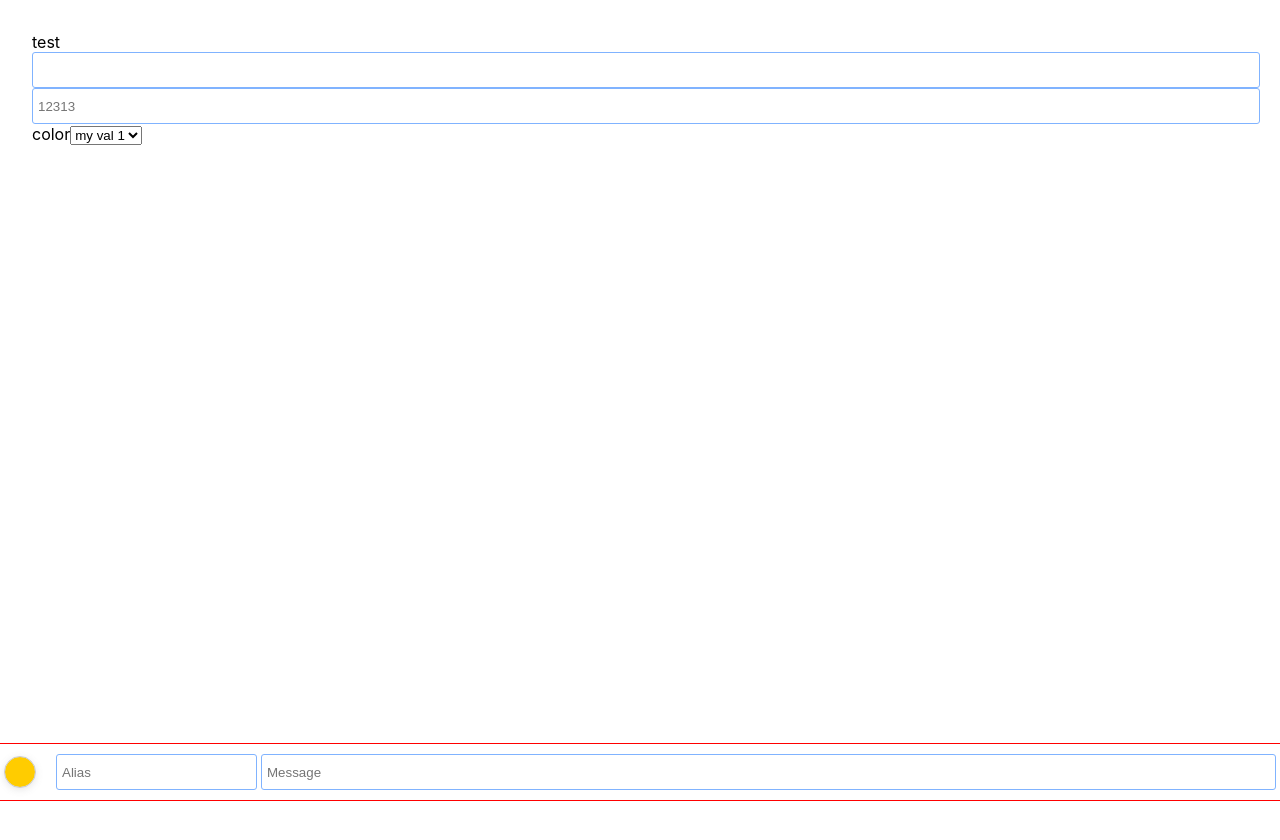
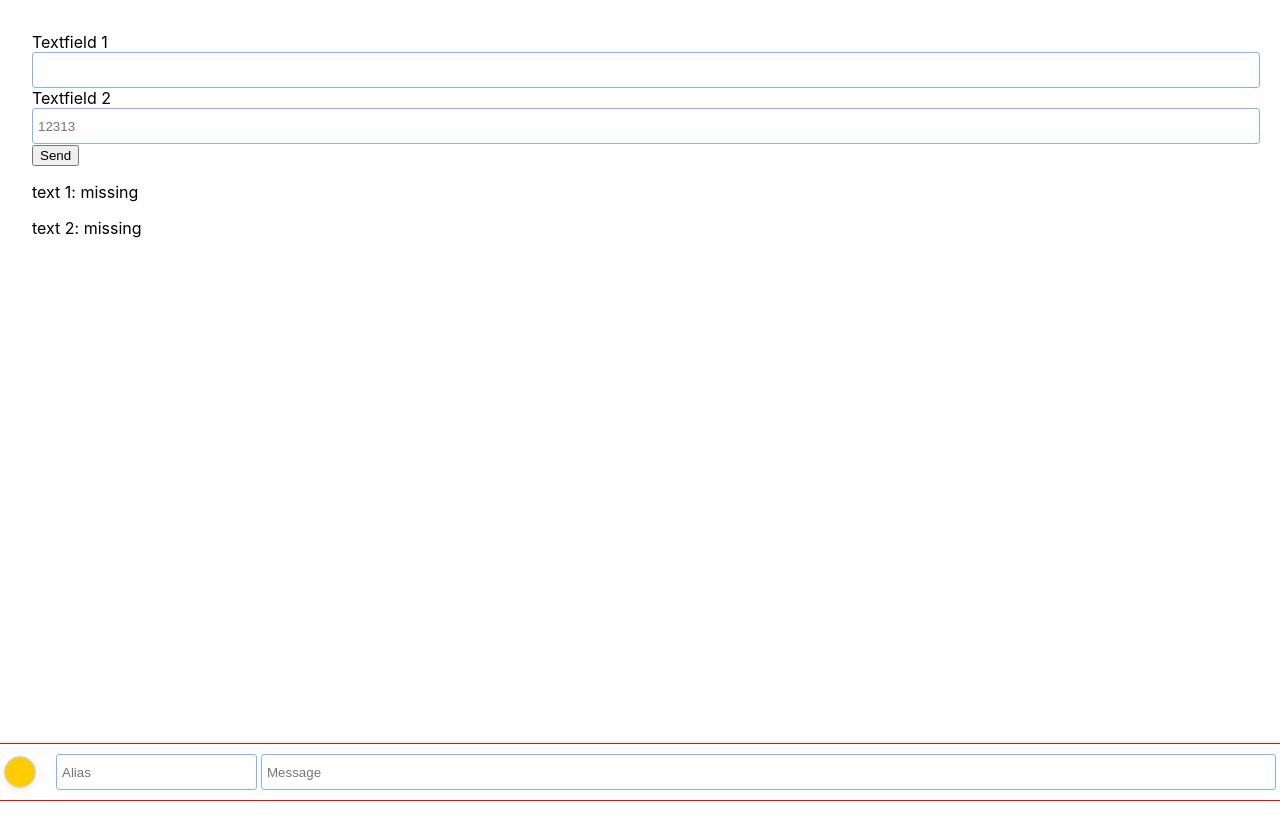
Before and after one commit to IntelliSensei/Live-conversation_web-app, a React (Create React App) app: page / in a window 1280 px wide. Shown: the top 840 px of the page. Built offline with nearby package versions, Linux system fonts and the light colour scheme.

Commit message:
worked on UseState/Effect

```diff
--- a/src/App.tsx
+++ b/src/App.tsx
@@ -1,34 +1,52 @@
-import React from "react";
+import React, { useEffect, useState } from "react";
 import { TextField } from "./components/input";
 import { DropDown, IOption, ColorPalette } from "./components/input";
 import Panel from "./components/Panel";
 
-const options: IOption[] = [
-  { key: "key1", value: "my val 1" },
-  { key: "key2", value: "my val 2" },
-  { key: "key3", value: "my val 3" },
-  { key: "key4", value: "my val 4" },
-  { key: "key5", value: "my val 5" },
-  { key: "key6", value: "my val 6" },
-];
+interface IValues {
+  one?: string;
+  two?: string;
+}
+
 
 export default function App() {
+
+  // const [text1, setText1] = useState("");
+  // const [text2, setText2] = useState("");
+  const [values, setValues] = useState<IValues>({});
+  useEffect(() => {
+    const strValues = sessionStorage.getItem("values");
+    if(strValues){
+      const data = JSON.parse(strValues);
+      setValues(data);
+      return;
+    }
+    setValues({one:"missing", two:"missing"})
+   }, [])
+
   return (
     <div>
-      <TextField label="test" />
       <TextField
+        label="Textfield 1"
+        onChange={(nv) => {
+          setValues({ ...values, one: nv })
+        }}
+      />
+      <TextField
+        label="Textfield 2"
         placeholder="12313"
         onChange={(nv) => {
-          console.log("nv", nv);
+          setValues({ ...values, two: nv })
         }}
       />
-      <DropDown
-        label="color"
-        options={options}
-        onChange={(nv) => {
-          console.log("dd", nv);
-        }}
-      />
+      <button onClick={() => {
+        sessionStorage.setItem("values", JSON.stringify(values));
+
+      }}>Send</button>
+      <div>
+        <p>text 1: {values.one} </p>
+        <p>text 2: {values.two} </p>
+      </div>
       <Panel />
     </div>
   );
--- a/src/components/input/TextField.tsx
+++ b/src/components/input/TextField.tsx
@@ -33,7 +33,6 @@ export const TextField: FC<ITextFieldProps> = ({
         style={{height: "3vh", width: "100%", margin: "0", padding: "5px", borderRadius:"3px", border: "1px solid #80b3ff"}}
         onChange={(event) => {
           const newVal = event.target.value;
-          console.log({ newVal });
           if (onChange) onChange(newVal);
         }}
         placeholder={placeholder}
```
